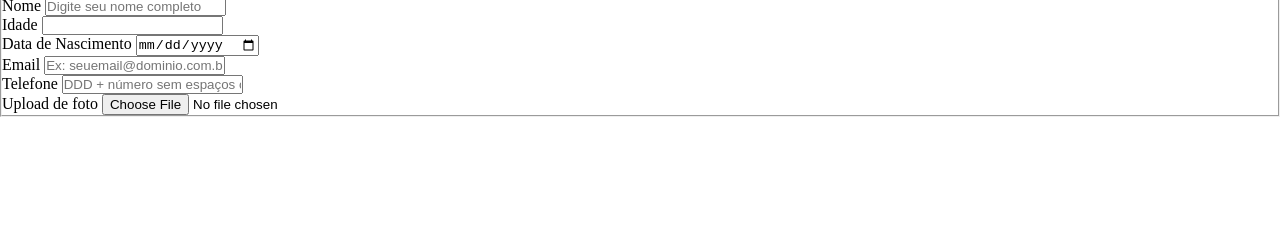
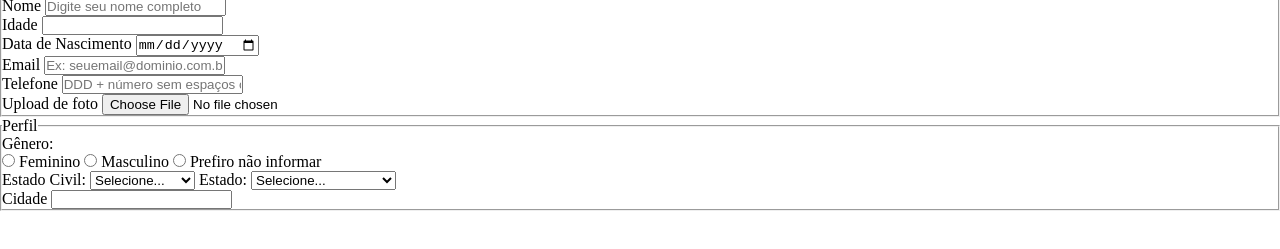
Before and after one commit to luuanamendes/alura-carreira-desenvolvimento-frontend, a plain HTML site: page base/pesquisa-culturama/pesquisa-culturama.html in a window 1280 px wide. Shown: the part 167-416 px from the top of the page. Drawn offline with Linux system fonts and the light colour scheme.

Commit message:
adicionando perfil no form

```diff
--- a/base/pesquisa-culturama/pesquisa-culturama.html
+++ b/base/pesquisa-culturama/pesquisa-culturama.html
@@ -40,6 +40,60 @@
                 <label for="image">Upload de foto</label>
                 <input id="iamge" type="file" accept="image/*" name="userImage">
             </fieldset>
+            <fieldset>
+                <legend>Perfil</legend>
+                <p>Gênero:</p>
+                <input id="fem" type="radio" name="userGender" value="Feminino">
+                <label for="fem">Feminino</label>
+                <input id="masc" type="radio" name="userGender" value="Masculino">
+                <label for="masc">Masculino</label>
+                <input id="notInformed" type="radio" name="userGender" value="notInformed">
+                <label for="notInformed">Prefiro não informar</label>
+                <br>
+                <label for="maritalStatus">Estado Civil:</label>
+                <select id="maritalStatus" name="userMaritalStatus">
+                    <option value="">Selecione...</option>
+                    <option value="solteiro">Solteiro</option>
+                    <option value="casado">Casado</option>
+                    <option value="uniaoEstavel">União Estável</option>
+                    <option value="divorciado">Divorciado</option>
+                    <option value="viuvo">Viuvo</option>
+                </select>
+                <label for="state">Estado:</label>
+                <select id="state" name="userState">
+                    <option value="">Selecione...</option>
+                    <option value="acre">Acre</option>
+                    <option value="alagoas">Alagoas</option>
+                    <option value="amapa">Amapá</option>
+                    <option value="amazonas">Amazonas</option>
+                    <option value="bahia">Bahia</option>
+                    <option value="ceara">Ceará</option>
+                    <option value="distritoFederal">Distrito Federal</option>
+                    <option value="espiritoSanto">Espirito Santo</option>
+                    <option value="goias">Goiás</option>
+                    <option value="maranhao">Maranhão</option>
+                    <option value="matoGrossoDoSul">Mato Grosso do Sul</option>
+                    <option value="matoGrosso">Mato Grosso</option>
+                    <option value="minasGerais">Minas Gerais</option>
+                    <option value="para">Pará</option>
+                    <option value="paraiba">Paraíba</option>
+                    <option value="parana">Paraná</option>
+                    <option value="pernambuco">Pernambuco</option>
+                    <option value="piaui">Piauí</option>
+                    <option value="rioDeJaneiro">Rio de Janeiro</option>
+                    <option value="rioGrandeDoNorte">Rio Grande do Norte</option>
+                    <option value="rioGrandeDoSul">Rio Grande do Sul</option>
+                    <option value="rondonia">Rondônia</option>
+                    <option value="roraima">Roraima</option>
+                    <option value="santaCatarina">Santa Catarina</option>
+                    <option value="saoPaulo">São Paulo</option>
+                    <option value="sergipe">Sergipe</option>
+                    <option value="tocantins">Tocantins</option>
+                </select>
+                <br>
+                <label for="city">Cidade</label>
+                <input id="city" type="text" name="userCity">
+            </fieldset>
         </form>
     </section>
 </body>
```
